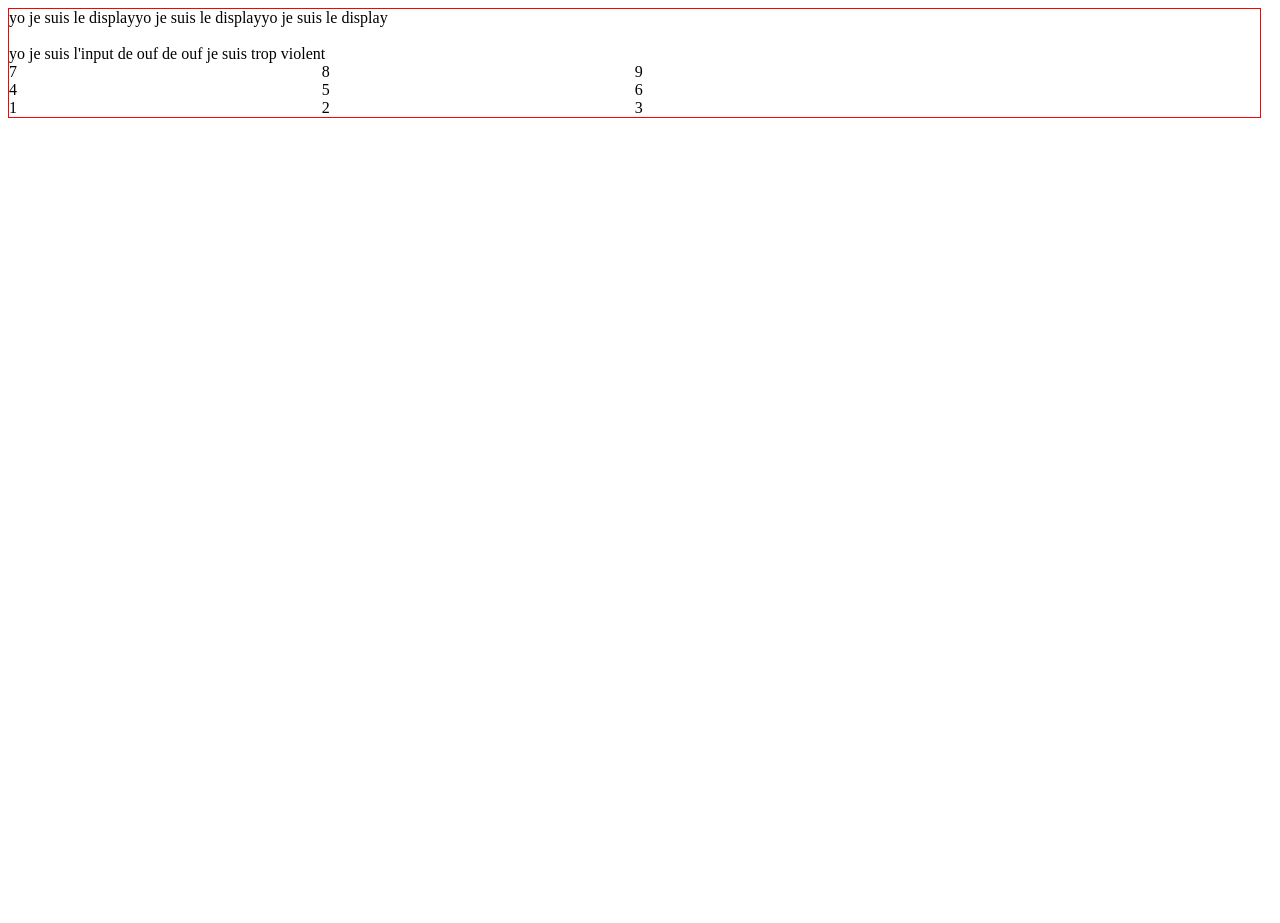
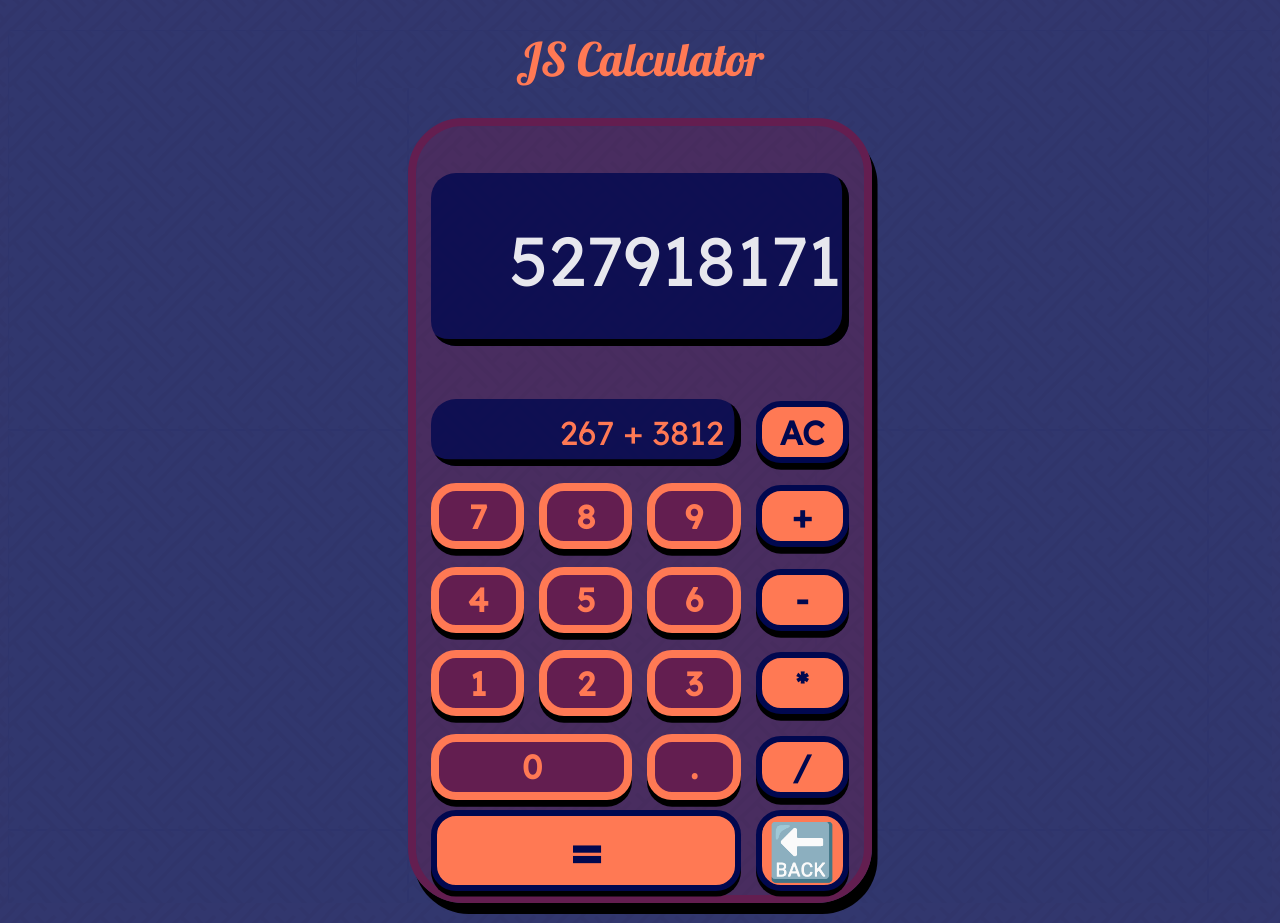
Before and after one commit to ArthurAbia/calculator, a plain HTML site: page calculator.html in a window 1280 px wide. Before the commit the page ends 800 px from the top, so only its background shows below. Drawn offline with Linux system fonts and the light colour scheme.

Commit message:
Finished the design, have to work on the functions

```diff
--- a/calculator.css
+++ b/calculator.css
@@ -1,25 +1,100 @@
+
+
+*{
+  text-align: center;
+  font-family: 'Lexend Deca', sans-serif;
+  font-size: 1.2em;
+  background-image:
+    url("background.png");
+    background-color: rgba(1,8,79,.8);
+    background-blend-mode: multiply;
+  color:rgb(167,60,90);
+  align-items: center;
+}
+
+
+
+.header{
+  margin : 30px auto;
+  font-family: 'Lobster', sans-serif;
+  font-size: 2em;
+  color: rgb(255,121,84);
+  min-width: 250px;
+  max-width: 45%;
+}
+
 .container {
-  border : solid red 1px;
-  max-width: 99%;
-  max-height: 200px;
+  background-image:
+    url("background.png");
+    background-color: rgba(57,25,84,.9);
+    background-blend-mode: multiply;
+  box-shadow: 0.2em 0.4em black;
+  margin: 0 auto;
+  border : solid rgb(99,30,80) 0.3em;
+  border-radius: 2em;
+  padding: 10px 15px;
+  margin-bottom: 20px;
+  max-width: 33%;
+  min-width: 15em;
   display: grid;
+  grid-gap: 15px;
   grid-template-columns: 1fr 1fr 1fr 1fr;
-  grid-template-rows: 33% 1fr 1fr 1fr 1fr 1fr;
+  grid-template-rows: 33% 1fr 1fr 1fr 1fr 1fr 1fr;
   grid-template-areas:
     "result result result result"
-    "input input input input"
+    "input input input clear"
     "seven eight nine plus"
     "four five six minus"
-    "one two three times"
-    "zero dot equal divide";
+    "one two three multiply"
+    "zero zero dot divide"
+    "equal equal equal del";
+}
+
+.button{
+  border: solid 8px rgb(255,121,84);
+  font-weight: bolder;
+  background-image: none;
+  border-radius: 25px;
+  box-shadow: 0em 0.2em black;
+  background-color: rgb(99,30,80);
+  color: rgb(255,121,84);
+  min-height: 50px;
+  vertical-align: middle;
+  justify-content: center;
+  display: flex;
+}
+
+.button:hover{
+  box-shadow: none;
+  color: rgb(255,255,255);
 }
 
 .result {
+  box-shadow: inset -0.1em -0.1em black;
   grid-area: result;
+  height: 2.5em;
+  background-image: none;
+  background-color: none;
+  border-radius: 25px;
+  vertical-align: middle;
+  justify-content: right;
+  display: flex;
+  font-size: 2.5em;
+  padding: 0px 0.1em;
+  color: rgba(255, 255, 255, 0.9);
 }
 
 .input {
+  box-shadow: inset -0.2em -0.2em black;
   grid-area: input;
+  color: rgb(255,121,84);
+  height: 2em;
+  background-image: none;
+  border-radius: 25px;
+  vertical-align: middle;
+  justify-content: right;
+  display: flex;
+  padding: 0px 0.5em;
 }
 
 .one{
@@ -58,6 +133,44 @@
   grid-area:nine;
 }
 
-.ten{
-  grid-area:ten;
+.zero{
+  grid-area:zero;
 }
+
+.dot {
+  grid-area:dot;
+}
+
+.plus {
+  grid-area:plus;
+}
+
+.minus {
+  grid-area:minus;
+}
+
+.multiply {
+  grid-area:multiply;
+}
+
+.divide {
+  grid-area:divide;
+}
+
+.equal {
+  font-size: 2em;
+  grid-area:equal;
+  box-shadow: 0em 0.1em black;
+}
+
+.del {
+  font-size: 2em;
+  grid-area:del;
+  box-shadow: 0em 0.1em black;
+}
+
+.oper{
+  background-color: rgb(255,121,84);
+  border: solid 6px rgb(1,8,79);
+  color: rgb(1,8,79);
+}
--- a/calculator.html
+++ b/calculator.html
@@ -1,22 +1,33 @@
 <!DOCTYPE html>
 <head>
-  <title>La poule à la maîtresse</title>
+<!--Yes, Arthur Abia made this-->
+  <title>JS Calculator for the Odin Project</title>
   <link rel="stylesheet" href="calculator.css">
+  <link href="https://fonts.googleapis.com/css?family=Lexend+Deca|Lobster&display=swap" rel="stylesheet">
 </head>
 <body>
+  <div class="header"> JS Calculator</div>
   <div class="container">
-    <div class="result">yo je suis le displayyo je suis le displayyo je suis le display</div>
-    <div class="input">yo je suis l'input de ouf de ouf je suis trop violent</div>
-    <div class="one">1</div>
-    <div class="two">2</div>
-    <div class="three">3</div>
-    <div class="four">4</div>
-    <div class="five">5</div>
-    <div class="six">6</div>
-    <div class="seven">7</div>
-    <div class="eight">8</div>
-    <div class="nine">9</div>
-  </div>
+    <div class="result">527918171</div>
+    <div class="input">267 + 3812</div>
+    <div class="button clear oper">AC</div>
+    <div class="button one">1</div>
+    <div class="button two">2</div>
+    <div class="button three">3</div>
+    <div class="button four">4</div>
+    <div class="button five">5</div>
+    <div class="button six">6</div>
+    <div class="button seven">7</div>
+    <div class="button eight">8</div>
+    <div class="button nine">9</div>
+    <div class="button zero">0</div>
+    <div class="button plus oper">+</div>
+    <div class="button minus oper">-</div>
+    <div class="button divide oper">/</div>
+    <div class="button multiply oper">*</div>
+    <div class="button dot">.</div>
+    <div class="button equal oper">=</div>
+    <div class="button del oper">🔙 </div>
 </body>
 <script src="calculator.js"></script>
 </html>
```
Also changed, not shown: background.png (added), background2.png (added).
